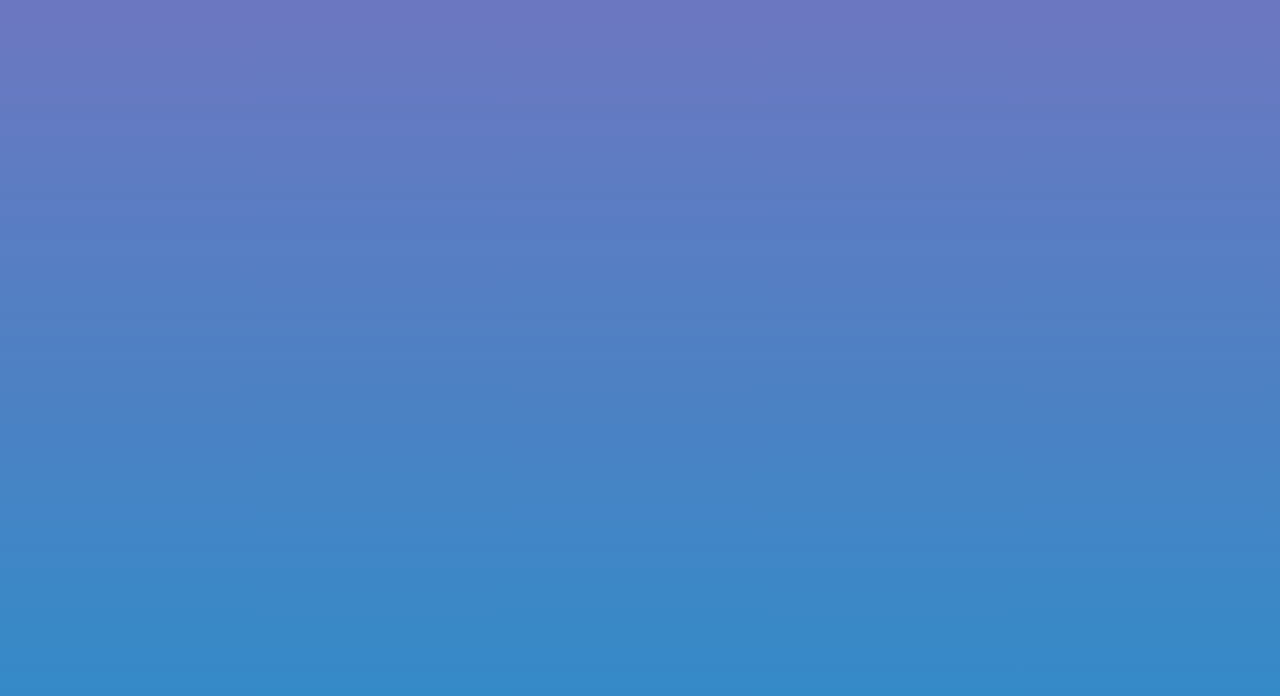
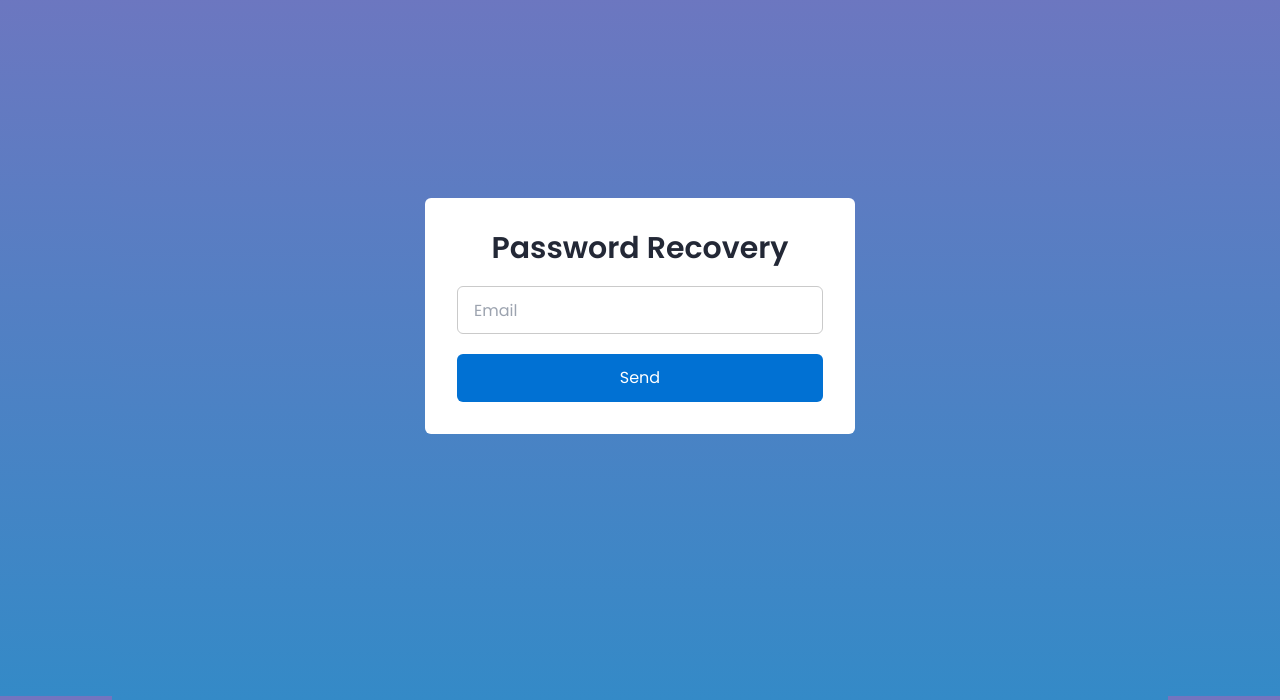
Before and after one commit to TynPham/weather_app_web, a React (Vite) app: page /forgot in a window 1280 px wide. Before the commit this address had no page. Shown: the part 104-804 px from the top of the page. Built offline with nearby package versions, Linux system fonts and the light colour scheme.

Commit message:
make forgot password

```diff
--- a/src/App.jsx
+++ b/src/App.jsx
@@ -6,6 +6,7 @@ import weatherApi from "./api/weatherApi";
 import "./App.css";
 import { createParams } from "./data";
 import Home from "./pages/Home";
+import ForgotPass from "./pages/logIn/ForgotPass";
 import LogIn from "./pages/logIn/LogIn";
 import { setDataWeather } from "./reduxToolkit/dataWeatherSlice";
 
@@ -31,8 +32,9 @@ function App() {
     <BrowserRouter>
       <div className="App lg:h-screen lg:px-28 lg:py-1 px-0 py-0">
         <Routes>
-          <Route path="/" element={<Navigate to="/LogIn" />} />
-          <Route path="/LogIn" element={<LogIn />} />
+          <Route path="/" element={<Navigate to="/logIn" />} />
+          <Route path="/logIn" element={<LogIn />} />
+          <Route path="/forgot" element={<ForgotPass />} />
           <Route path="/home" element={<Home />} />
         </Routes>
         <ToastContainer />
--- a/src/components/curentTime/TimeOfDay.jsx
+++ b/src/components/curentTime/TimeOfDay.jsx
@@ -2,9 +2,11 @@ import React, { useEffect, useState } from "react";
 import { FiSun } from "react-icons/fi";
 import { WiSunrise } from "react-icons/wi";
 import { BsMoonStars } from "react-icons/bs";
+import { useSelector } from "react-redux";
 
 const TimeOfDay = () => {
   const [timeOfDay, setTimeOfDay] = useState("");
+  const user = useSelector((state) => state.user);
 
   useEffect(() => {
     const time = new Date().getHours();
@@ -26,7 +28,7 @@ const TimeOfDay = () => {
       {timeOfDay === "Evening" && <BsMoonStars className="text-2xl" />}
       <h4 className="flex text-xl font-medium">
         Good&nbsp;
-        {timeOfDay},&nbsp;<span>Asif!</span>
+        {timeOfDay},&nbsp;<span>{user.displayName || user.email}</span>
       </h4>
     </>
   );
--- a/src/components/infomation/User.jsx
+++ b/src/components/infomation/User.jsx
@@ -18,8 +18,7 @@ const User = () => {
     try {
       await signOut(auth);
       localStorage.removeItem("user");
-      console.log(auth);
-      navigate("/LogIn");
+      navigate("/logIn");
     } catch (error) {
       console.log(error);
     }
@@ -30,24 +29,13 @@ const User = () => {
       <IoNotificationsOutline className="text-white text-2xl mr-4 transition cursor-pointer" />
       <div className="relative">
         {dataUser.photoURL ? (
-          <img
-            onClick={handleClick}
-            src={dataUser.photoURL}
-            alt="avatar"
-            className="w-8 rounded-full cursor-pointer"
-          />
+          <img onClick={handleClick} src={dataUser.photoURL} alt="avatar" className="w-8 rounded-full cursor-pointer" />
         ) : (
-          <button
-            onClick={handleClick}
-            className="w-8 h-8 rounded-full bg-green-400 text-white"
-          >
+          <button onClick={handleClick} className="w-8 h-8 rounded-full bg-green-400 text-white">
             {dataUser.email.slice(0, 1).toUpperCase()}
           </button>
         )}
-        <ul
-          ref={listRef}
-          className="p-4 bg-white text-black absolute top-[110%] right-0 z-10 rounded hidden"
-        >
+        <ul ref={listRef} className="p-4 bg-white text-black absolute top-[110%] right-0 z-10 rounded hidden">
           <li onClick={handleSignOut} className="w-max cursor-pointer">
             Log Out
           </li>
--- /dev/null
+++ b/src/pages/logIn/ForgotPass.jsx
@@ -0,0 +1,46 @@
+import React, { useState } from "react";
+import Field from "./Field";
+import { sendPasswordResetEmail } from "firebase/auth";
+import { auth } from "../../config/firebase";
+import { Spinner } from "../../icon";
+import { useNavigate } from "react-router-dom";
+import { toast } from "react-toastify";
+
+const ForgotPass = () => {
+  const [email, setEmail] = useState("");
+  const [isLoading, setIsLoading] = useState(false);
+  const navigate = useNavigate();
+
+  const handlePasswordRecover = async (e) => {
+    e.preventDefault();
+    try {
+      setIsLoading(true);
+      await sendPasswordResetEmail(auth, email);
+      navigate("/logIn");
+    } catch (error) {
+      toast.error("Email does not exist!");
+    }
+    setIsLoading(false);
+  };
+
+  return (
+    <div className="flex justify-center items-center bg-body h-screen w-full px-3">
+      <div className="md:p-8 px-4 py-8 mt-8 max-w-430 w-full rounded-md bg-white">
+        <div>
+          <header className="text-3xl text-login text-center font-semibold">Password Recovery</header>
+          <form onSubmit={handlePasswordRecover}>
+            <Field name={email} setName={setEmail} type="email" placeholder="Email" />
+            <div className="relative h-12 w-full mt-5 rounded-md">
+              <button className="w-full h-full text-white bg-login hover:bg-loginHover cursor-pointer text-base font-normal border-none rounded-md transition">
+                Send
+                <div className="absolute top-1/2 right-0 -translate-y-1/2">{isLoading && <Spinner />}</div>
+              </button>
+            </div>
+          </form>
+        </div>
+      </div>
+    </div>
+  );
+};
+
+export default ForgotPass;
--- a/src/pages/logIn/LogIn.jsx
+++ b/src/pages/logIn/LogIn.jsx
@@ -8,7 +8,7 @@ import { createUserWithEmailAndPassword, sendEmailVerification, signInWithEmailA
 import { auth } from "../../config/firebase";
 import { useDispatch } from "react-redux";
 import { setUserData } from "../../reduxToolkit/dataUserSlice";
-import { useNavigate } from "react-router-dom";
+import { Link, useNavigate } from "react-router-dom";
 import GgAndFb from "./GgAndFb";
 import Field from "./Field";
 import { Spinner } from "../../icon/index";
@@ -74,6 +74,7 @@ const LogIn = () => {
     try {
       setIsLoading(true);
       const result = await signInWithEmailAndPassword(auth, email, password);
+      console.log(result.user.providerData[0]);
       if (result.user.emailVerified) {
         dispatch(setUserData(result.user.providerData[0]));
         localStorage.setItem("user", JSON.stringify(result.user.providerData[0]));
@@ -106,8 +107,22 @@ const LogIn = () => {
         <div className="form-content">
           <header className="text-3xl text-login text-center font-semibold">{isLogInForm ? "Login" : "Signup"}</header>
           <form onSubmit={handleSubmit(handleSubmitForm)}>
-            <Field name={email} setName={setEmail} type="email" placeholder="Email" register={{ ...register("email") }} errorMessage={errors.email?.message} />
-            <Field name={password} setName={setPassword} type="password" placeholder="Password" register={{ ...register("password") }} errorMessage={errors.password?.message} />
+            <Field
+              name={email}
+              setName={setEmail}
+              type="email"
+              placeholder="Email"
+              register={{ ...register("email") }}
+              errorMessage={errors.email?.message}
+            />
+            <Field
+              name={password}
+              setName={setPassword}
+              type="password"
+              placeholder="Password"
+              register={{ ...register("password") }}
+              errorMessage={errors.password?.message}
+            />
             {!isLogInForm && (
               <Field
                 name={confirmPass}
@@ -120,9 +135,9 @@ const LogIn = () => {
             )}
             {isLogInForm && (
               <div className="text-center mt-2">
-                <a href="#" className="text-sm text-login_blue font-normal">
+                <Link to="/forgot" className="text-sm text-login_blue font-normal">
                   Forgot password?
-                </a>
+                </Link>
               </div>
             )}
             <div className="relative h-12 w-full mt-5 rounded-md">
```
Also changed, not shown: src/pages/logIn/Field.jsx (+2 -13 lines), src/pages/logIn/GgAndFb.jsx (+6 -17 lines).
